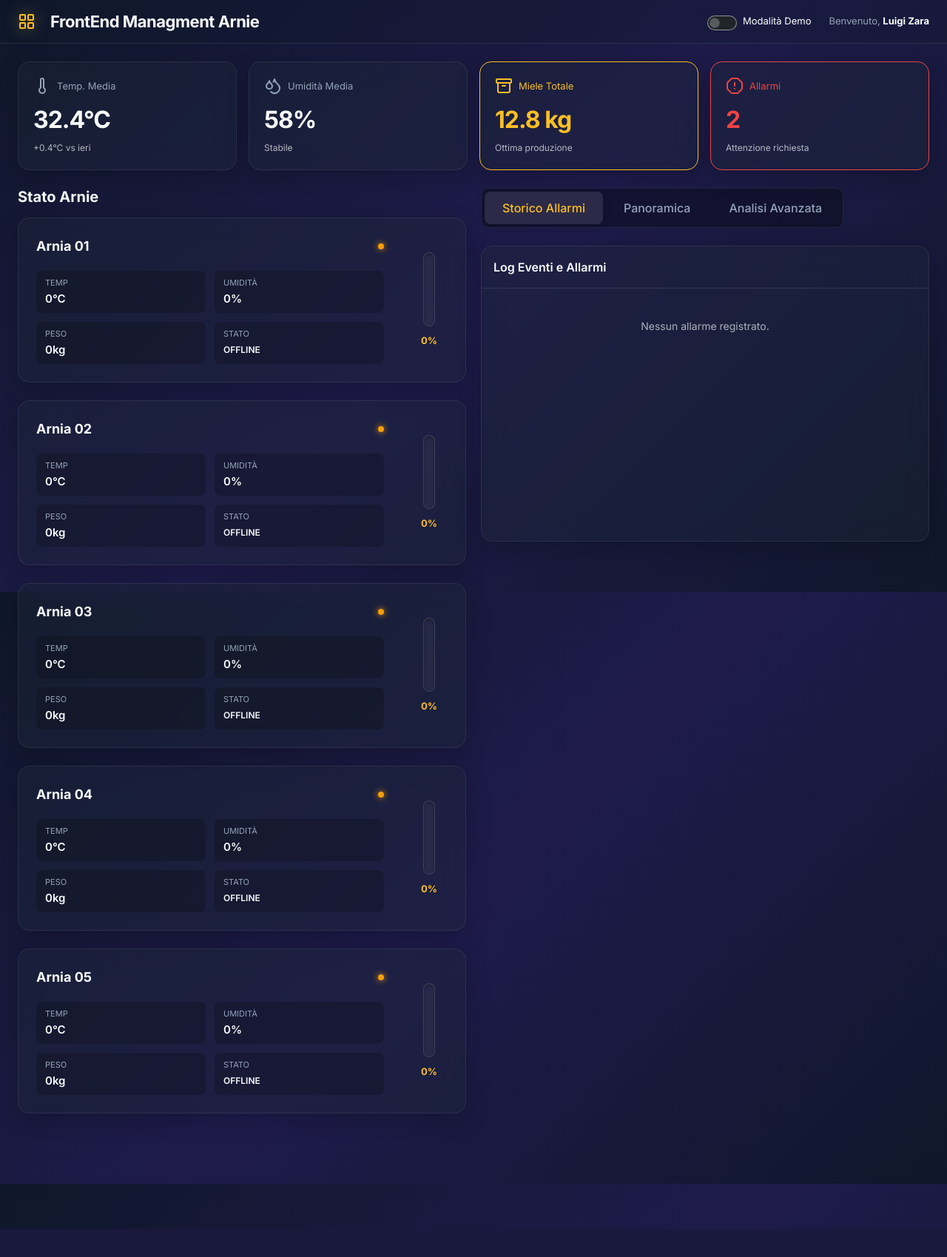
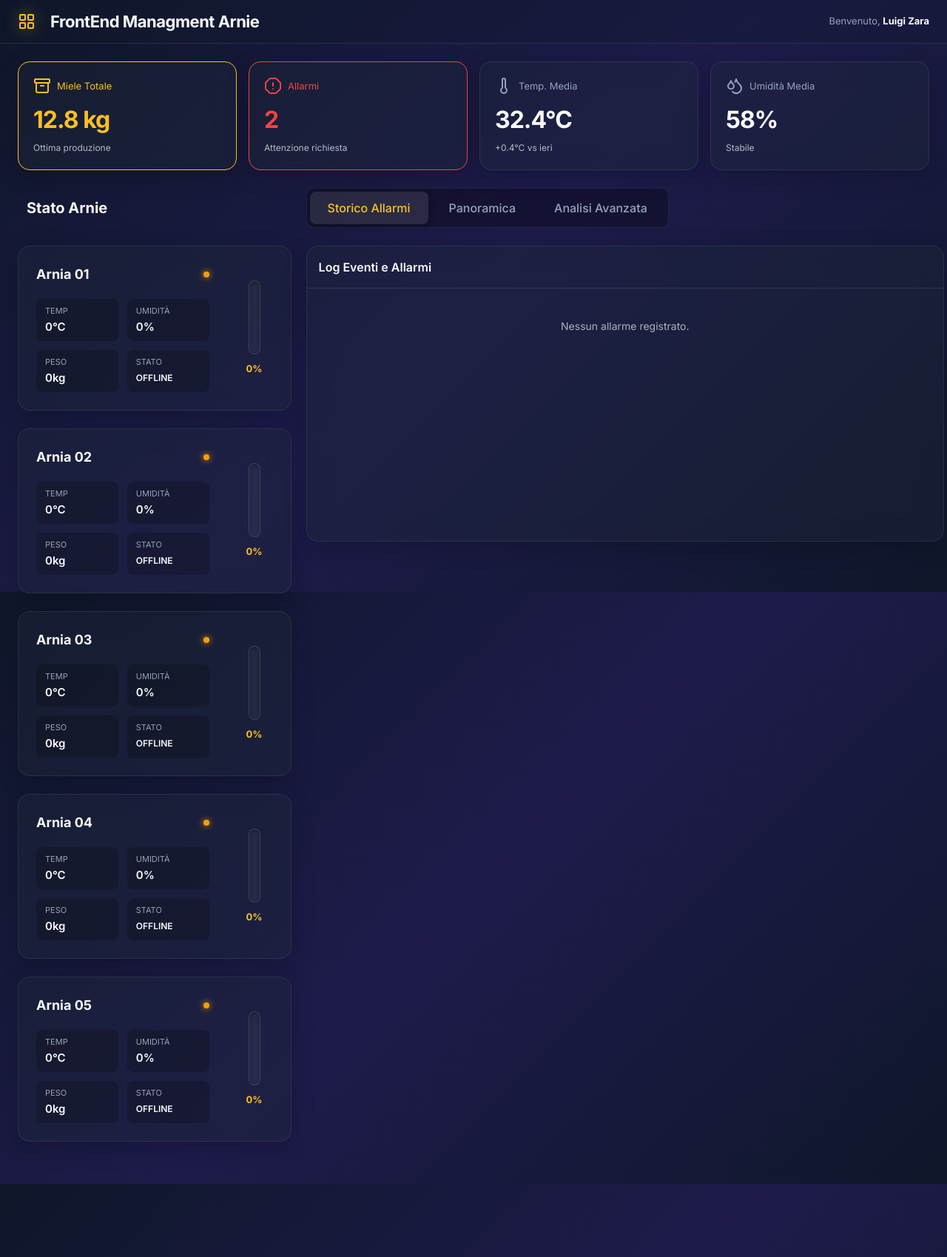
Before and after one commit to obbego/SmartBeeHive, a PHP site: page /html/index.html in a window 1280 px wide. Shown: the whole page at 74% size. Before the commit the page ends 1661 px from the top, so only its background shows below. Run offline with PHP 8.4, Linux system fonts and the light colour scheme.

Commit message:
modifiche css e html

```diff
--- a/dashboardArnie/css/style.css
+++ b/dashboardArnie/css/style.css
@@ -412,17 +412,28 @@ h1 {
 
 .columns{
   display: grid;
-  grid-template-columns: 1fr 1fr; /* due colonne */
+  grid-template-columns: 30% 70%; /* due colonne */
   gap: 20px;
   grid-template-rows: auto;
 }
+
 
 .left{
   display: grid;
   grid-template-rows: auto 1fr;
 }
 
+
 .right{
   display: grid;
   grid-template-rows: auto 1fr;
 }
+
+
+.left .tabs-container h3 {
+  display: inline-flex;
+  align-items: center;
+  height: 54px;
+  padding: 0 12px;
+  margin: 0;
+}
--- a/dashboardArnie/html/index.html
+++ b/dashboardArnie/html/index.html
@@ -1,20 +1,25 @@
 <!DOCTYPE html>
 <html lang="it" data-bs-theme="dark">
+
 
 <head>
   <meta charset="UTF-8">
   <meta name="viewport" content="width=device-width, initial-scale=1.0">
   <title>Dashboard - Smart Hive</title>
 
+
   <link rel="preconnect" href="https://fonts.googleapis.com">
   <link rel="preconnect" href="https://fonts.gstatic.com" crossorigin>
   <link href="https://fonts.googleapis.com/css2?family=Inter:wght@400;500;600;700&display=swap" rel="stylesheet">
   <link href="https://cdn.jsdelivr.net/npm/bootstrap@5.3.2/dist/css/bootstrap.min.css" rel="stylesheet">
 
+
   <script src="https://cdn.jsdelivr.net/npm/chart.js@4.4.0/dist/chart.umd.min.js"></script>
   <script src="https://unpkg.com/lucide@latest"></script>
 
+
   <link rel="stylesheet" href="../css/style.css">
+
 
   <style>
     /* Rimuovo i margini di default di bootstrap per evitare interferenze con il layout*/
@@ -28,50 +33,31 @@
       margin-bottom: 0;
     }
 
+
     a {
       text-decoration: none;
     }
   </style>
 </head>
 
+
 <body>
+
 
   <header class="mb-4 py-3 border-bottom border-secondary border-opacity-25" style="background: rgba(15, 23, 42, 0.3);">
     <div class="container d-flex justify-content-between align-items-center">
       <h1><i data-lucide="layout-grid" class="brand-icon me-2"></i> FrontEnd Managment Arnie</h1>
-
-      <div class="d-flex align-items-center gap-4">
-        <div class="form-check form-switch d-flex align-items-center mb-0">
-          <input class="form-check-input me-2" type="checkbox" role="switch" id="mockDataSwitch" style="cursor: pointer; width: 2.5em; height: 1.25em; border-color: rgba(255,255,255,0.5);">
-          <label class="form-check-label text-white" for="mockDataSwitch" style="font-size: 13px; cursor: pointer;">Modalità Demo</label>
-        </div>
-
-        <div style="font-size: 13px; color: var(--text-muted);">
-          Benvenuto, <strong class="text-white">Luigi Zara</strong>
-        </div>
+      <div style="font-size: 13px; color: var(--text-muted);">
+        Benvenuto, <strong class="text-white">Luigi Zara</strong>
       </div>
     </div>
   </header>
 
+
   <div class="container pb-5">
 
+
     <div class="row g-3 mb-4">
-      <div class="col-12 col-sm-6 col-lg-3">
-        <div class="glass-panel stat-card h-100">
-          <div class="stat-label mb-2"><i data-lucide="thermometer"></i> Temp. Media</div>
-          <div class="stat-value">32.4°C</div>
-          <div class="stat-detail">+0.4°C vs ieri</div>
-        </div>
-      </div>
-
-      <div class="col-12 col-sm-6 col-lg-3">
-        <div class="glass-panel stat-card h-100">
-          <div class="stat-label mb-2"><i data-lucide="droplets"></i> Umidità Media</div>
-          <div class="stat-value">58%</div>
-          <div class="stat-detail">Stabile</div>
-        </div>
-      </div>
-
       <div class="col-12 col-sm-6 col-lg-3">
         <div class="glass-panel stat-card h-100" style="border-color: var(--honey-glow);">
           <div class="stat-label mb-2" style="color: var(--honey-glow);"><i data-lucide="archive"></i> Miele Totale
@@ -81,6 +67,7 @@
         </div>
       </div>
 
+
       <div class="col-12 col-sm-6 col-lg-3">
         <div class="glass-panel stat-card h-100" style="border-color: var(--danger);">
           <div class="stat-label mb-2" style="color: var(--danger);"><i data-lucide="alert-octagon"
@@ -89,18 +76,42 @@
           <div class="stat-detail">Attenzione richiesta</div>
         </div>
       </div>
+
+
+      <div class="col-12 col-sm-6 col-lg-3">
+        <div class="glass-panel stat-card h-100">
+          <div class="stat-label mb-2"><i data-lucide="thermometer"></i> Temp. Media</div>
+          <div class="stat-value">32.4°C</div>
+          <div class="stat-detail">+0.4°C vs ieri</div>
+        </div>
+      </div>
+
+
+      <div class="col-12 col-sm-6 col-lg-3">
+        <div class="glass-panel stat-card h-100">
+          <div class="stat-label mb-2"><i data-lucide="droplets"></i> Umidità Media</div>
+          <div class="stat-value">58%</div>
+          <div class="stat-detail">Stabile</div>
+        </div>
+      </div>
     </div>
+
+
 
 
     <div class="columns">
       <!-- div arnie -->
        <div class="left">
-        <h3 class="mb-3 fs-5 fw-bold">Stato Arnie</h3>
+        <div class="tabs-container mb-4 d-flex align-items-center">
+          <h3 class="fs-5 fw-bold mb-0 me-2">Stato Arnie</h3>
+        </div>
+
 
         <div class="row g-4 mb-5 justify-content-center" id="hivesGrid">
           <div class="col-12 text-center text-muted">Caricamento dati in corso...</div>
         </div>
        </div>
+
 
       <!-- div starico, pnoramica e analisi avanzata -->
        <div class="right">
@@ -112,6 +123,7 @@
           </nav>
         </div>
 
+
         <div id="tab-history" class="tab-content active">
           <div class="glass-panel chart-box p-0" style="height: auto; min-height: 400px;">
             <div class="p-3 border-bottom border-white border-opacity-10">
@@ -121,6 +133,7 @@
             </div>
           </div>
         </div>
+
 
         <div id="tab-overview" class="tab-content">
           <div class="row g-4">
@@ -151,6 +164,7 @@
           </div>
         </div>
 
+
         <div id="tab-analysis" class="tab-content">
           <div class="row g-4">
             <div class="col-12 col-lg-4">
@@ -178,18 +192,16 @@
         </div>
        </div>
 
+
     </div>
-
-
-
-
 
   </div>
 
+
   <script src="../js/dati.js"></script>
   <script src="https://cdn.jsdelivr.net/npm/bootstrap@5.3.2/dist/js/bootstrap.bundle.min.js"></script>
-  <script src="../js/thingsboard.js"></script>
   <script src="../js/index.js"></script>
 </body>
 
+
 </html>
```
